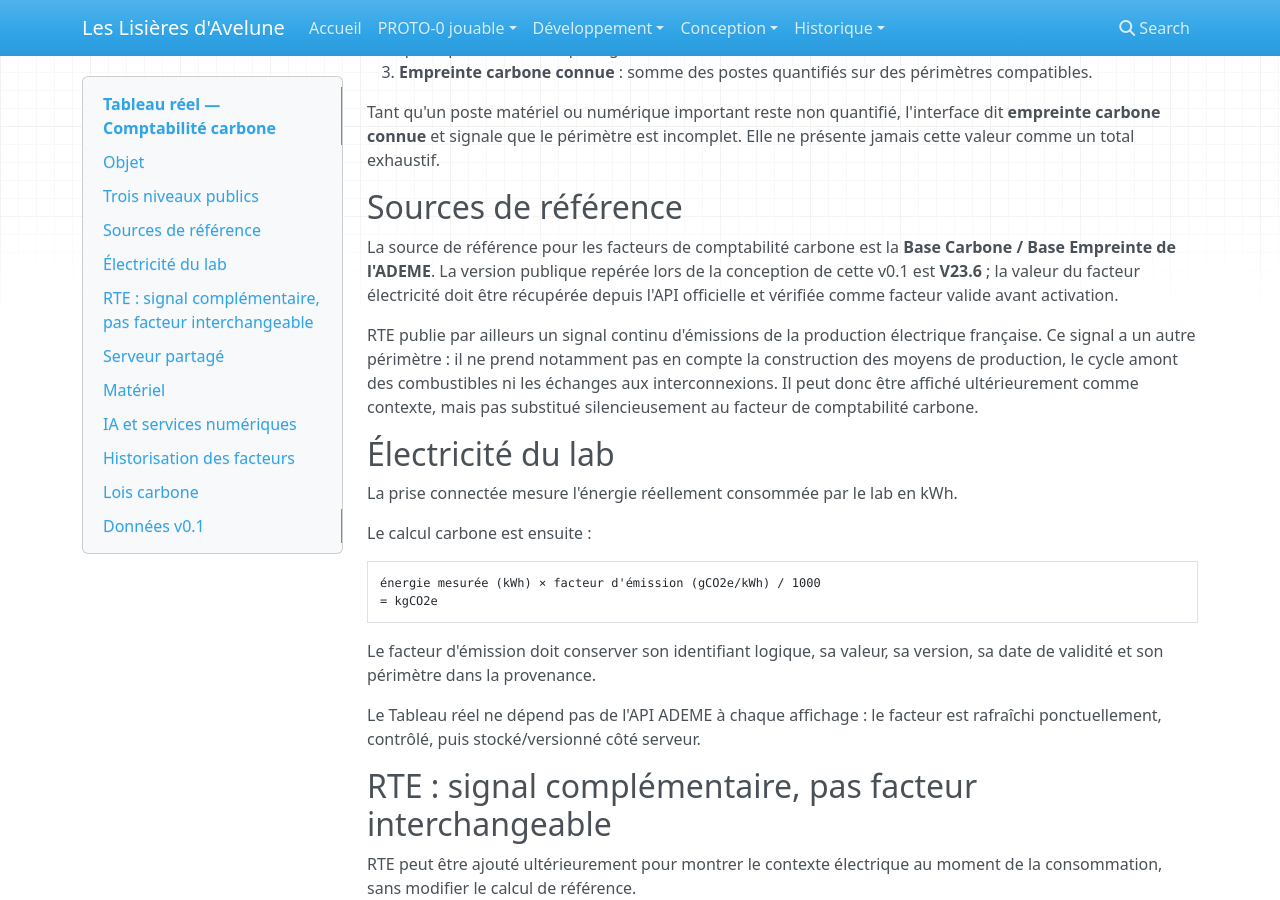
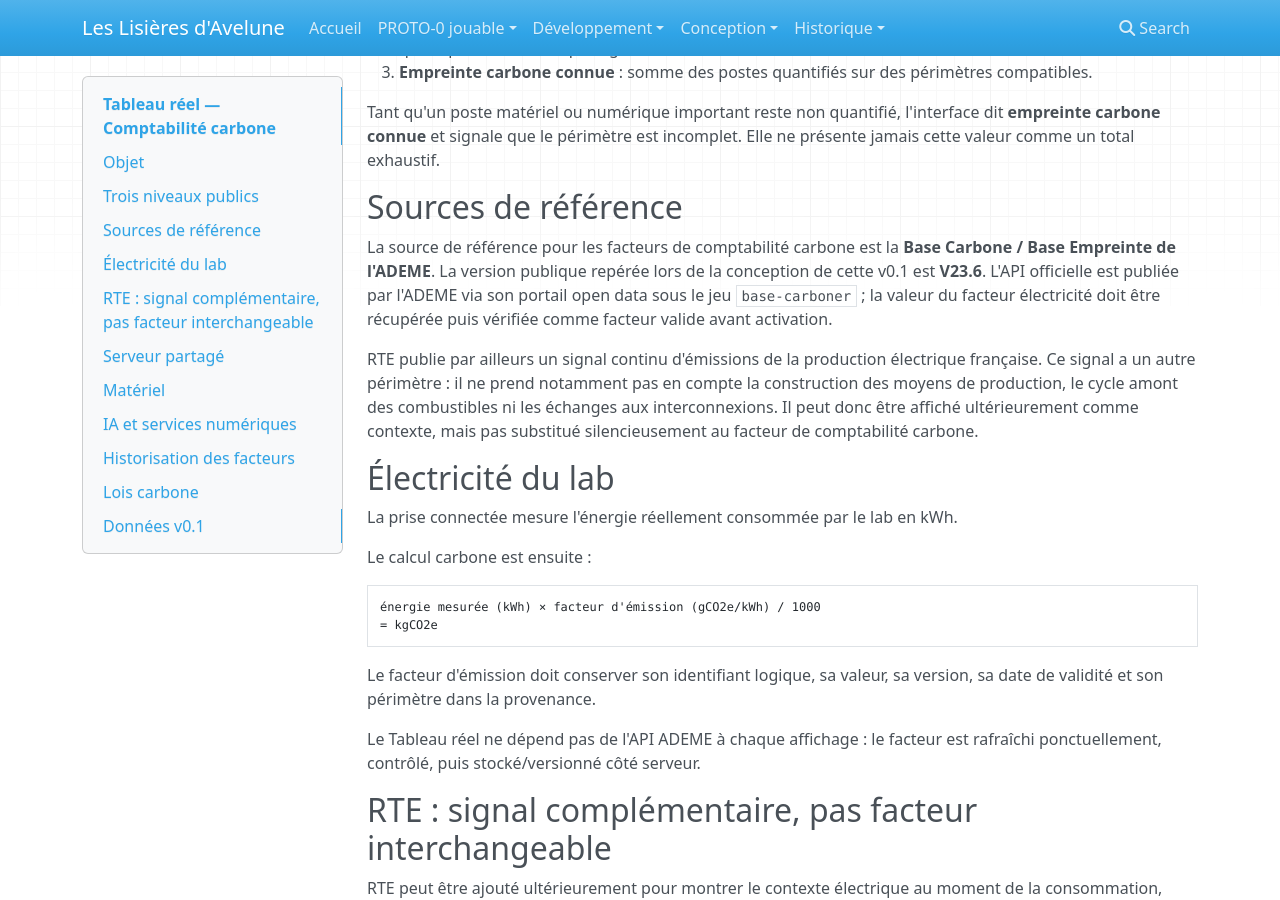
Before and after one commit to Abeliome-Officiel/les-lisieres-avelune, an MkDocs documentation site: the page built from docs/real/CARBON_ACCOUNTING.md, in a window 1280 px wide and 900 px high, scrolled down 343 px. Built offline with MkDocs 1.6.1, drawn with Linux system fonts in a browser that asks for light colours; nearby versions of some CDN libraries.

Commit message:
docs: préciser l’API ADEME utilisée

```diff
--- a/docs/real/CARBON_ACCOUNTING.md
+++ b/docs/real/CARBON_ACCOUNTING.md
@@ -16,7 +16,7 @@ Tant qu'un poste matériel ou numérique important reste non quantifié, l'inter
 
 ## Sources de référence
 
-La source de référence pour les facteurs de comptabilité carbone est la **Base Carbone / Base Empreinte de l'ADEME**. La version publique repérée lors de la conception de cette v0.1 est **V23.6** ; la valeur du facteur électricité doit être récupérée depuis l'API officielle et vérifiée comme facteur valide avant activation.
+La source de référence pour les facteurs de comptabilité carbone est la **Base Carbone / Base Empreinte de l'ADEME**. La version publique repérée lors de la conception de cette v0.1 est **V23.6**. L'API officielle est publiée par l'ADEME via son portail open data sous le jeu `base-carboner` ; la valeur du facteur électricité doit être récupérée puis vérifiée comme facteur valide avant activation.
 
 RTE publie par ailleurs un signal continu d'émissions de la production électrique française. Ce signal a un autre périmètre : il ne prend notamment pas en compte la construction des moyens de production, le cycle amont des combustibles ni les échanges aux interconnexions. Il peut donc être affiché ultérieurement comme contexte, mais pas substitué silencieusement au facteur de comptabilité carbone.
 
```
